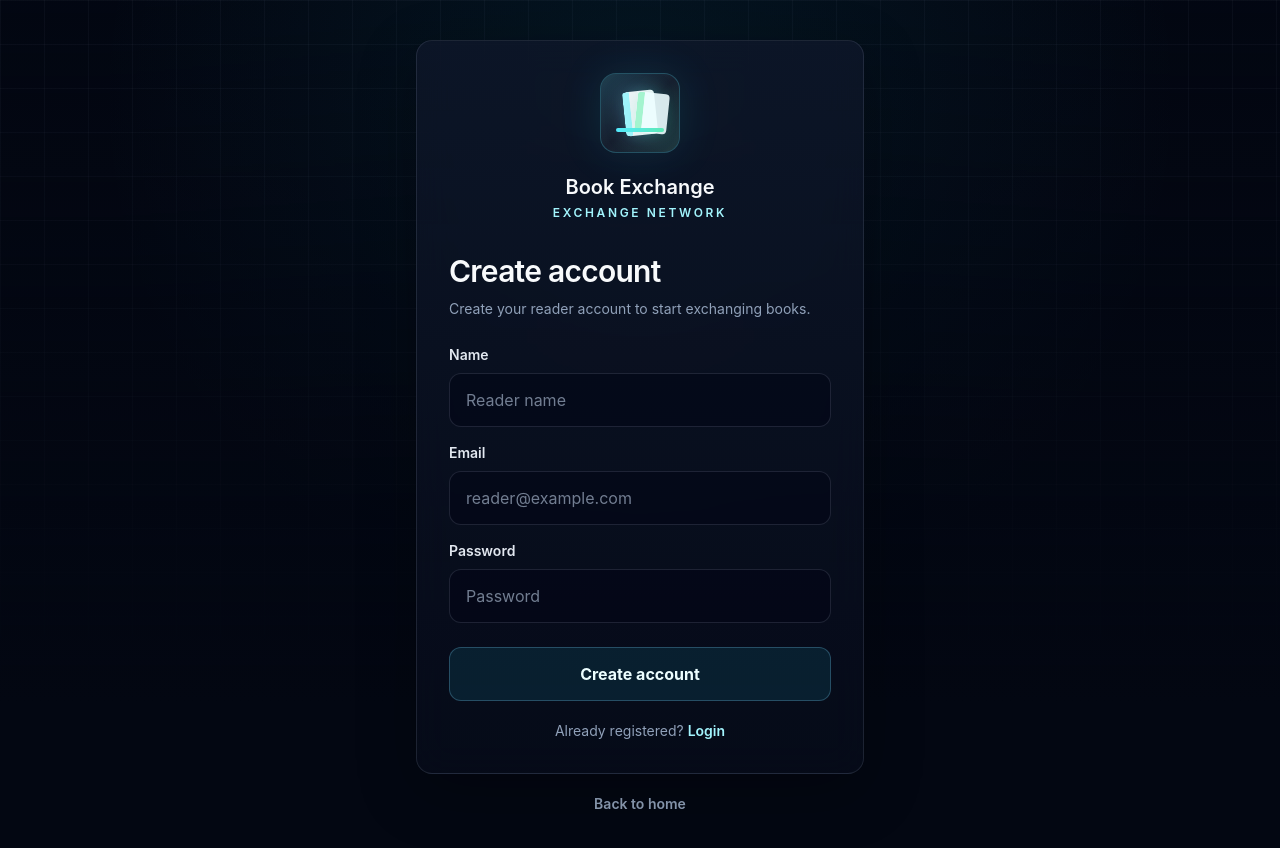
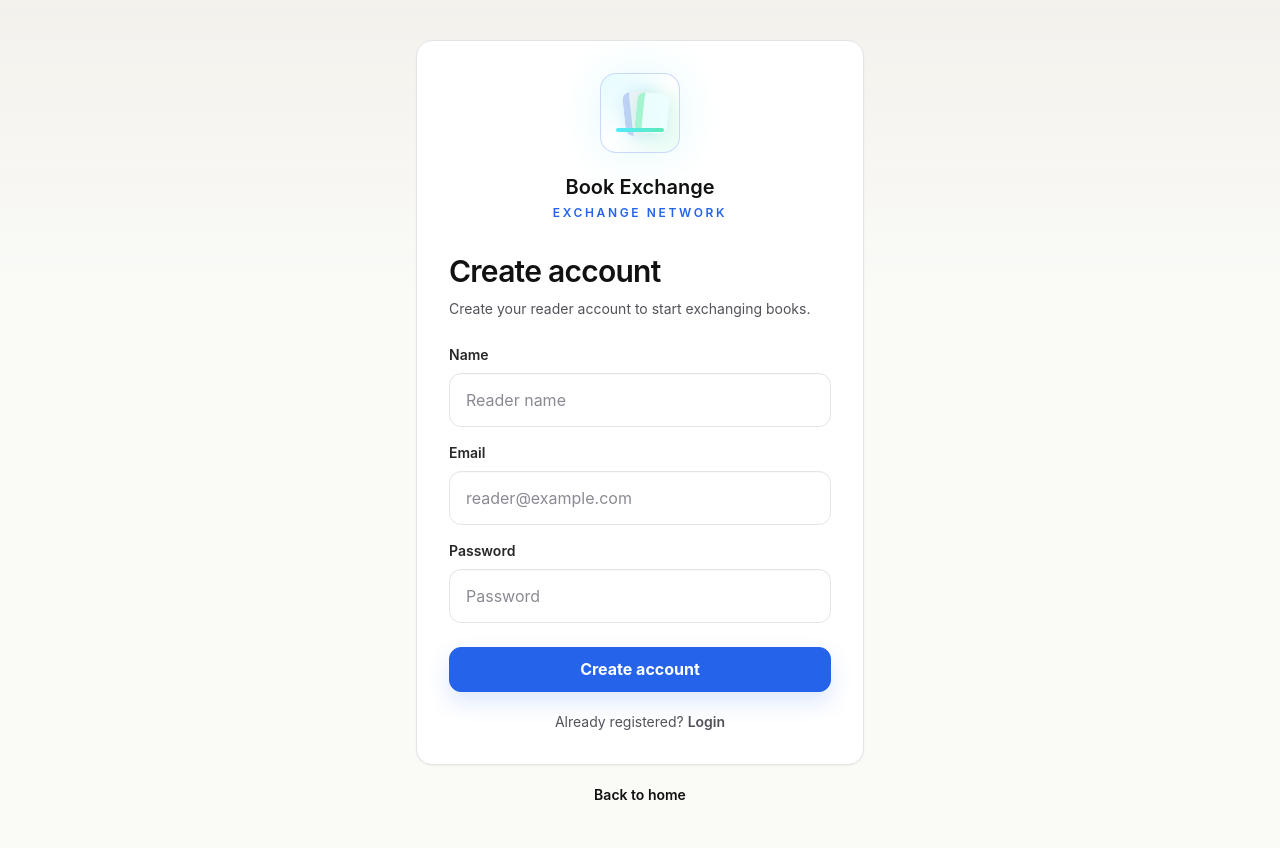
Before and after one commit to vladwpnz/book-exchange-ui, a React (Vite) app: page /register in a window 1280 px wide. Shown: the top 848 px of the page. Built offline with nearby package versions, Linux system fonts and the light colour scheme; no server answers.

Commit message:
feat: prototype editorial interface

```diff
--- a/src/index.css
+++ b/src/index.css
@@ -4,22 +4,38 @@
   font-family:
     Inter, ui-sans-serif, system-ui, -apple-system, BlinkMacSystemFont, 'Segoe UI',
     sans-serif;
-  color: #f8fafc;
-  background: #030712;
+  color: #111111;
+  background: #fafaf7;
   font-synthesis: none;
   text-rendering: optimizeLegibility;
   -webkit-font-smoothing: antialiased;
   -moz-osx-font-smoothing: grayscale;
 
-  --color-page: #030712;
-  --color-panel: rgba(8, 13, 28, 0.78);
-  --color-panel-strong: rgba(12, 19, 38, 0.92);
-  --color-border: rgba(148, 163, 184, 0.16);
-  --color-border-strong: rgba(125, 211, 252, 0.28);
-  --color-muted: #94a3b8;
-  --color-accent: #22d3ee;
-  --color-accent-strong: #34d399;
-  --shadow-panel: 0 18px 58px rgba(0, 0, 0, 0.28);
+  --font-display: Georgia, Cambria, 'Times New Roman', Times, serif;
+  --color-page: #fafaf7;
+  --color-surface: #ffffff;
+  --color-surface-muted: #f1eee8;
+  --color-surface-strong: #f7f3ec;
+  --color-ink: #111111;
+  --color-ink-soft: #27272a;
+  --color-muted: #52525b;
+  --color-muted-2: #71717a;
+  --color-border: #e4e4e7;
+  --color-border-strong: #d4d4d8;
+  --color-blue: #2563eb;
+  --color-blue-strong: #1d4ed8;
+  --color-blue-soft: #dbeafe;
+  --color-success: #15803d;
+  --color-success-soft: #dcfce7;
+  --color-warning: #b7791f;
+  --color-warning-soft: #fef3c7;
+  --color-violet: #6d28d9;
+  --radius-sm: 0.5rem;
+  --radius-md: 0.75rem;
+  --radius-lg: 1rem;
+  --shadow-restraint: 0 1px 2px rgba(17, 17, 17, 0.05);
+  --shadow-lift: 0 14px 34px rgba(17, 17, 17, 0.08);
+  --focus-ring: 0 0 0 3px rgba(37, 99, 235, 0.18);
 }
 
 * {
@@ -29,11 +45,7 @@
 html {
   min-width: 320px;
   min-height: 100%;
-  background:
-    radial-gradient(circle at 50% -10%, rgba(56, 189, 248, 0.18), transparent 34rem),
-    radial-gradient(circle at 88% 12%, rgba(16, 185, 129, 0.12), transparent 24rem),
-    radial-gradient(circle at 12% 4%, rgba(99, 102, 241, 0.16), transparent 26rem),
-    #030712;
+  background: var(--color-page);
 }
 
 body {
@@ -41,8 +53,10 @@ body {
   min-height: 100vh;
   margin: 0;
   overflow-x: hidden;
-  color: #f8fafc;
-  background: transparent;
+  color: var(--color-ink);
+  background:
+    linear-gradient(180deg, rgba(241, 238, 232, 0.72), rgba(250, 250, 247, 0) 18rem),
+    var(--color-page);
 }
 
 body::before {
@@ -50,23 +64,12 @@ body::before {
   content: '';
   position: fixed;
   inset: 0;
-  z-index: -2;
+  z-index: -1;
   background-image:
-    linear-gradient(rgba(148, 163, 184, 0.055) 1px, transparent 1px),
-    linear-gradient(90deg, rgba(148, 163, 184, 0.055) 1px, transparent 1px);
-  background-size: 44px 44px;
-  mask-image: linear-gradient(to bottom, black 0%, black 58%, transparent 100%);
-}
-
-body::after {
-  pointer-events: none;
-  content: '';
-  position: fixed;
-  inset: 0;
-  z-index: -1;
-  background:
-    linear-gradient(180deg, rgba(3, 7, 18, 0.04), #030712 88%),
-    radial-gradient(circle at 50% 12%, rgba(34, 211, 238, 0.08), transparent 34rem);
+    linear-gradient(rgba(17, 17, 17, 0.025) 1px, transparent 1px),
+    linear-gradient(90deg, rgba(17, 17, 17, 0.025) 1px, transparent 1px);
+  background-size: 32px 32px;
+  mask-image: linear-gradient(to bottom, black 0%, black 56%, transparent 100%);
 }
 
 button,
@@ -81,16 +84,37 @@ a {
   -webkit-tap-highlight-color: transparent;
 }
 
+a {
+  color: inherit;
+  text-decoration: none;
+}
+
+button:not(:disabled),
+a[href],
+[role='button']:not(:disabled) {
+  cursor: pointer;
+}
+
+button:disabled,
+[aria-disabled='true'] {
+  cursor: not-allowed;
+}
+
+:focus-visible {
+  outline: 2px solid var(--color-blue);
+  outline-offset: 3px;
+}
+
 ::selection {
-  color: #ecfeff;
-  background: rgba(34, 211, 238, 0.28);
+  color: #ffffff;
+  background: rgba(37, 99, 235, 0.78);
 }
 
 @keyframes reveal-blur {
   from {
     opacity: 0;
-    filter: blur(16px);
-    transform: translateY(14px);
+    filter: blur(10px);
+    transform: translateY(10px);
   }
 
   to {
@@ -100,62 +124,57 @@ a {
   }
 }
 
-@keyframes slow-sheen {
-  from {
-    transform: translateX(-35%);
-  }
-
-  to {
-    transform: translateX(35%);
-  }
+.reveal-blur {
+  animation: reveal-blur 460ms cubic-bezier(0.22, 1, 0.36, 1) both;
 }
 
-.reveal-blur {
-  animation: reveal-blur 720ms ease-out both;
+.premium-panel,
+.premium-card,
+.page-hero,
+.form-panel,
+.status-panel,
+.empty-state {
+  color: var(--color-ink);
 }
 
-.premium-panel {
+.premium-panel,
+.form-panel,
+.status-panel {
   border: 1px solid var(--color-border);
-  background:
-    linear-gradient(180deg, rgba(15, 23, 42, 0.7), rgba(8, 13, 28, 0.62));
-  box-shadow: var(--shadow-panel);
-  backdrop-filter: blur(18px);
+  border-radius: var(--radius-lg);
+  background: var(--color-surface);
+  box-shadow: var(--shadow-restraint);
 }
 
 .premium-card {
   position: relative;
   overflow: hidden;
   border: 1px solid var(--color-border);
-  background:
-    linear-gradient(180deg, rgba(15, 23, 42, 0.72), rgba(8, 13, 28, 0.6));
-  box-shadow: 0 14px 46px rgba(0, 0, 0, 0.2);
+  border-radius: var(--radius-md);
+  background: var(--color-surface);
+  box-shadow: var(--shadow-restraint);
   transition:
-    transform 220ms ease,
-    border-color 220ms ease,
-    background 220ms ease,
-    box-shadow 220ms ease;
+    transform 180ms ease,
+    border-color 180ms ease,
+    background-color 180ms ease,
+    box-shadow 180ms ease;
 }
 
 .premium-card::before {
   pointer-events: none;
   content: '';
   position: absolute;
-  inset: 0;
-  background:
-    radial-gradient(circle at 18% 0%, rgba(34, 211, 238, 0.09), transparent 18rem),
-    radial-gradient(circle at 88% 0%, rgba(52, 211, 153, 0.06), transparent 16rem);
-  opacity: 0;
-  transition: opacity 220ms ease;
+  inset: 0 auto 0 0;
+  width: 3px;
+  background: linear-gradient(180deg, var(--color-blue), var(--color-success));
+  opacity: 0.72;
 }
 
 .premium-card:hover {
   transform: translateY(-2px);
   border-color: var(--color-border-strong);
-  box-shadow: 0 18px 58px rgba(0, 0, 0, 0.26);
-}
-
-.premium-card:hover::before {
-  opacity: 1;
+  background: #fffefa;
+  box-shadow: var(--shadow-lift);
 }
 
 .motion-line {
@@ -167,27 +186,26 @@ a {
   pointer-events: none;
   content: '';
   position: absolute;
-  top: 0;
-  bottom: 0;
-  width: 38%;
+  inset: 0 0 auto;
+  height: 3px;
   background: linear-gradient(
     90deg,
-    transparent,
-    rgba(34, 211, 238, 0.14),
-    transparent
+    rgba(37, 99, 235, 0.92),
+    rgba(21, 128, 61, 0.78),
+    rgba(183, 121, 31, 0.78)
   );
-  animation: slow-sheen 8s ease-in-out infinite alternate;
+  opacity: 0.56;
 }
 
 .page-hero {
   position: relative;
   overflow: hidden;
   border: 1px solid var(--color-border);
-  border-radius: 1rem;
+  border-radius: var(--radius-lg);
   background:
-    linear-gradient(180deg, rgba(15, 23, 42, 0.72), rgba(8, 13, 28, 0.62));
-  box-shadow: var(--shadow-panel);
-  backdrop-filter: blur(18px);
+    linear-gradient(135deg, rgba(255, 255, 255, 0.9), rgba(241, 238, 232, 0.72)),
+    var(--color-surface);
+  box-shadow: var(--shadow-restraint);
 }
 
 .page-hero::before {
@@ -196,97 +214,161 @@ a {
   position: absolute;
   inset: 0;
   background:
-    radial-gradient(circle at 18% 0%, rgba(34, 211, 238, 0.1), transparent 20rem),
-    radial-gradient(circle at 88% 0%, rgba(52, 211, 153, 0.06), transparent 18rem);
-}
-
-.form-panel {
-  border: 1px solid var(--color-border);
-  border-radius: 1rem;
-  background:
-    linear-gradient(180deg, rgba(15, 23, 42, 0.78), rgba(8, 13, 28, 0.68));
-  box-shadow: 0 18px 58px rgba(0, 0, 0, 0.26);
-  backdrop-filter: blur(18px);
-}
-
-.status-panel {
-  border: 1px solid rgba(148, 163, 184, 0.16);
-  border-radius: 1rem;
-  background:
-    linear-gradient(180deg, rgba(15, 23, 42, 0.68), rgba(8, 13, 28, 0.56));
-  box-shadow: 0 14px 42px rgba(0, 0, 0, 0.18);
-  backdrop-filter: blur(18px);
+    linear-gradient(90deg, rgba(17, 17, 17, 0.035) 1px, transparent 1px),
+    linear-gradient(rgba(17, 17, 17, 0.025) 1px, transparent 1px);
+  background-size: 44px 44px;
+  mask-image: linear-gradient(90deg, black, transparent 76%);
+  opacity: 0.8;
 }
 
 .empty-state {
-  border: 1px dashed rgba(125, 211, 252, 0.26);
-  border-radius: 1rem;
-  background:
-    linear-gradient(180deg, rgba(15, 23, 42, 0.7), rgba(8, 13, 28, 0.58));
-  box-shadow: 0 14px 42px rgba(0, 0, 0, 0.18);
-  backdrop-filter: blur(18px);
+  border: 1px dashed rgba(37, 99, 235, 0.28);
+  border-radius: var(--radius-lg);
+  background: color-mix(in srgb, var(--color-blue-soft) 28%, #ffffff);
+  box-shadow: var(--shadow-restraint);
 }
 
 .field-input {
   width: 100%;
-  border: 1px solid rgba(148, 163, 184, 0.18);
-  border-radius: 0.75rem;
-  background: rgba(2, 6, 23, 0.56);
+  border: 1px solid var(--color-border);
+  border-radius: var(--radius-md);
+  background: var(--color-surface);
   padding: 0.875rem 1rem;
-  color: #f8fafc;
+  color: var(--color-ink);
   outline: none;
+  box-shadow: inset 0 1px 0 rgba(17, 17, 17, 0.02);
   transition:
     border-color 180ms ease,
-    background 180ms ease,
+    background-color 180ms ease,
     box-shadow 180ms ease;
 }
 
 .field-input::placeholder {
-  color: rgba(148, 163, 184, 0.76);
+  color: #8a8a94;
 }
 
-.field-input:focus {
-  border-color: rgba(125, 211, 252, 0.5);
-  background: rgba(2, 6, 23, 0.72);
-  box-shadow: 0 0 0 4px rgba(34, 211, 238, 0.08);
+.field-input:focus,
+.field-input:focus-visible {
+  border-color: rgba(37, 99, 235, 0.64);
+  background: #ffffff;
+  box-shadow: var(--focus-ring);
+  outline: none;
+}
+
+.primary-action,
+.secondary-action {
+  display: inline-flex;
+  min-height: 2.75rem;
+  align-items: center;
+  justify-content: center;
+  gap: 0.5rem;
+  border-radius: var(--radius-md);
+  padding: 0.75rem 1.05rem;
+  font-weight: 700;
+  line-height: 1.2;
+  transition:
+    transform 180ms ease,
+    border-color 180ms ease,
+    background-color 180ms ease,
+    color 180ms ease,
+    box-shadow 180ms ease;
 }
 
 .primary-action {
-  border: 1px solid rgba(125, 211, 252, 0.26);
-  border-radius: 0.75rem;
-  background: rgba(34, 211, 238, 0.1);
-  padding: 0.875rem 1.25rem;
-  color: #ecfeff;
-  font-weight: 700;
-  transition:
-    background 180ms ease,
-    border-color 180ms ease,
-    transform 180ms ease;
+  border: 1px solid var(--color-blue);
+  background: var(--color-blue);
+  color: #ffffff;
+  box-shadow: 0 10px 22px rgba(37, 99, 235, 0.16);
 }
 
 .primary-action:hover {
-  border-color: rgba(125, 211, 252, 0.42);
-  background: rgba(34, 211, 238, 0.16);
+  border-color: var(--color-blue-strong);
+  background: var(--color-blue-strong);
+  color: #ffffff;
+  transform: translateY(-1px);
+  box-shadow: 0 14px 28px rgba(37, 99, 235, 0.18);
+}
+
+.secondary-action {
+  border: 1px solid var(--color-border);
+  background: var(--color-surface);
+  color: var(--color-ink);
+  box-shadow: var(--shadow-restraint);
+}
+
+.secondary-action:hover {
+  border-color: var(--color-border-strong);
+  background: var(--color-surface-muted);
+  color: var(--color-ink);
   transform: translateY(-1px);
 }
 
-.secondary-action {
-  border: 1px solid rgba(148, 163, 184, 0.16);
-  border-radius: 0.75rem;
-  background: rgba(255, 255, 255, 0.04);
-  padding: 0.875rem 1.25rem;
-  color: #e2e8f0;
-  font-weight: 700;
-  transition:
-    background 180ms ease,
-    border-color 180ms ease,
-    transform 180ms ease;
+.primary-action:focus-visible,
+.secondary-action:focus-visible {
+  outline: 2px solid var(--color-blue);
+  outline-offset: 3px;
 }
 
-.secondary-action:hover {
-  border-color: rgba(148, 163, 184, 0.26);
-  background: rgba(255, 255, 255, 0.07);
-  transform: translateY(-1px);
+.primary-action:disabled,
+.secondary-action:disabled {
+  transform: none;
+  box-shadow: none;
+}
+
+:where([class*='text-slate-50'], [class*='text-slate-100']) {
+  color: var(--color-ink);
+}
+
+:where([class*='text-slate-200'], [class*='text-slate-300']) {
+  color: var(--color-ink-soft);
+}
+
+:where([class*='text-slate-400'], [class*='text-slate-500']) {
+  color: var(--color-muted);
+}
+
+:where([class*='text-cyan-50'], [class*='text-cyan-100'], [class*='text-cyan-200']) {
+  color: var(--color-blue);
+}
+
+:where([class*='text-emerald-50'], [class*='text-emerald-100'], [class*='text-emerald-200']) {
+  color: var(--color-success);
+}
+
+:where([class*='text-amber-50'], [class*='text-amber-100'], [class*='text-amber-200']) {
+  color: var(--color-warning);
+}
+
+:where([class*='text-violet-100'], [class*='text-violet-200']) {
+  color: var(--color-violet);
+}
+
+:where([class*='border-white/']) {
+  border-color: var(--color-border);
+}
+
+:where([class*='border-cyan-300'], [class*='border-cyan-200']) {
+  border-color: rgba(37, 99, 235, 0.24);
+}
+
+:where([class*='bg-slate-950'], [class*='bg-slate-900']) {
+  background-color: rgba(255, 255, 255, 0.78);
+}
+
+:where([class*='bg-white/']) {
+  background-color: rgba(255, 255, 255, 0.72);
+}
+
+:where([class*='bg-cyan-300/']) {
+  background-color: rgba(37, 99, 235, 0.1);
+}
+
+:where([class*='bg-emerald-300/'], [class*='bg-emerald-400/']) {
+  background-color: rgba(21, 128, 61, 0.1);
+}
+
+:where([class*='bg-amber-300/']) {
+  background-color: rgba(183, 121, 31, 0.12);
 }
 
 @media (prefers-reduced-motion: reduce) {
```
Also changed, not shown: src/components/BookCard.tsx (+29 -20 lines), src/components/DashboardCard.tsx (+15 -13 lines), src/components/Navbar.tsx (+20 -18 lines), src/layout/AppLayout.tsx (+20 -17 lines), src/pages/LandingPage.tsx (+84 -41 lines), src/pages/MyBooksPage.tsx (+28 -28 lines).
